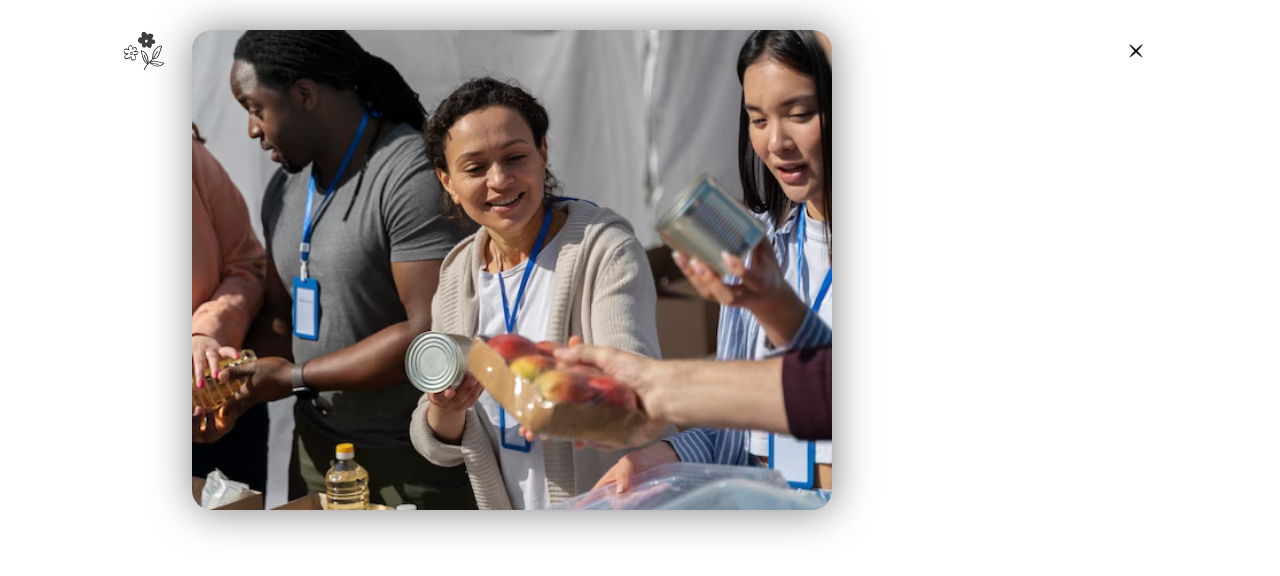
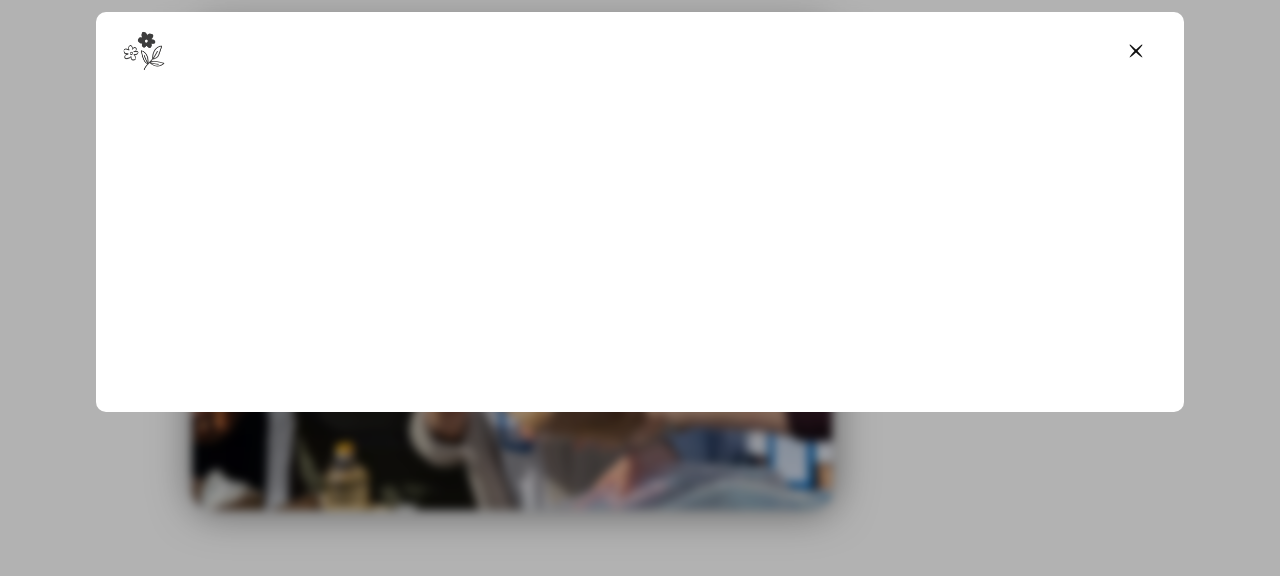
Before and after one commit to summertides/summertides.github.io, a plain HTML site: page fbla/nonprofit.html in a window 1280 px wide. Both pictures are taken after a click on the element 1136 px from the left and 51 px from the top of the page. Drawn offline with Linux system fonts and the light colour scheme.

Commit message:
Scratching the surface #2

```diff
--- a/fbla/nonprofit.html
+++ b/fbla/nonprofit.html
@@ -12,14 +12,15 @@
 
         <!-- Scripts -->
         <script defer src="./scripts/main/script.js"></script>
+        <script defer src="./scripts/global/script.js"></script>
     </head>
 
-    <body data-navigation="false">
+    <body data-nav="false">
         <!-- Logo -->
         <img id="logo" src="./assets/images/logo.png">
 
         <!-- Nav Button -->
-        <div onclick="toggleMenu()" class="menu-toggle">
+        <div class="menu-toggle">
             <div class="hamburger">
                 <span></span>
                 <span></span>
@@ -36,7 +37,7 @@
             <div id="nav-bg">
 
             </div>
-            <div id="nav-backdrop"></div>
+            <div onclick="toggleNav()" id="nav-backdrop"></div>
         </nav>
 
         <main>
--- a/fbla/scripts/main/script.js
+++ b/fbla/scripts/main/script.js
@@ -1,5 +1,12 @@
 const menuToggle = document.querySelector('.menu-toggle');
+const navBg = document.querySelector('#nav-backdrop');
 
 menuToggle.addEventListener('click', () => {
     menuToggle.classList.toggle('active');
+
+    document.body.dataset.nav = document.body.dataset.nav === "true" ? "false" : "true";
 });
+
+navBg.addEventListener('click', () => {
+    menuToggle.classList.toggle('active');
+})
--- a/fbla/style/global/style.css
+++ b/fbla/style/global/style.css
@@ -105,21 +105,54 @@ body {
     transform:translateY(-50%) rotate(-45deg) scaleX(1);
 }
 
-#nav-bg[data-navigation="true"] {
+#nav-bg {
     position: fixed;
     width: 85%; height: 50%;
     left: 50%; top: 0.75rem;
-    transform: translate(-50%, 0);
+    transform: translate(-50%, 0) scale(0.96);
 
     background-color: white;
     border-radius: 10px;
 
+    opacity: 0;
+
+    z-index: 99;
+
+    transition: 0.5s ease;
+}
+
+#nav-backdrop {
+    position: fixed;
+    width: 100%; height: 100%;
+    background-color: rgba(0, 0, 0, 0);
+    z-index: 98;
+
+    pointer-events: none;
+
+    transition: 0.5s ease;
+}
+
+body[data-nav="true"] #nav-bg {
+    position: fixed;
+    width: 85%; height: 50%;
+    left: 50%; top: 0.75rem;
+    transform: translate(-50%, 0) scale(1);
+
+    background-color: white;
+    border-radius: 10px;
+
+    opacity: 1;
+
     z-index: 99;
 }
 
-#nav-backdrop[data-navigation="true"] {
+body[data-nav="true"] #nav-backdrop {
     position: fixed;
     width: 100%; height: 100%;
     background-color: rgba(0, 0, 0, 0.3);
     z-index: 98;
+
+    pointer-events: auto;
+
+    backdrop-filter: blur(5px);
 }
```
